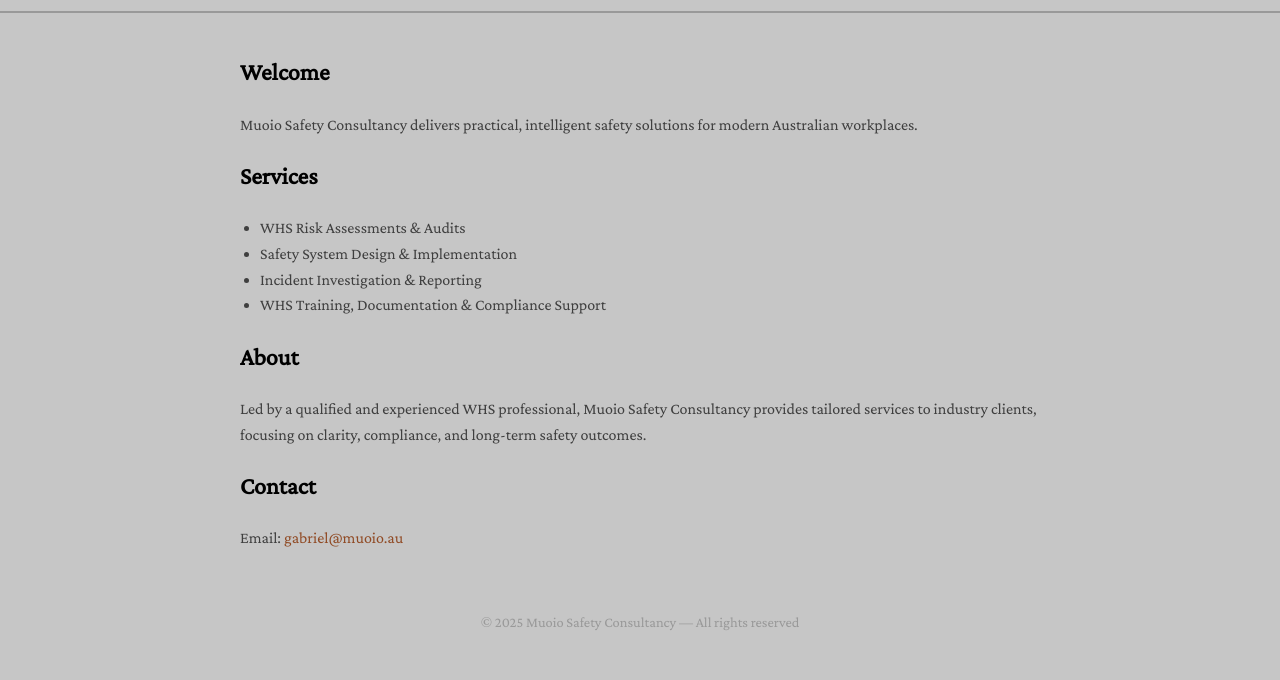
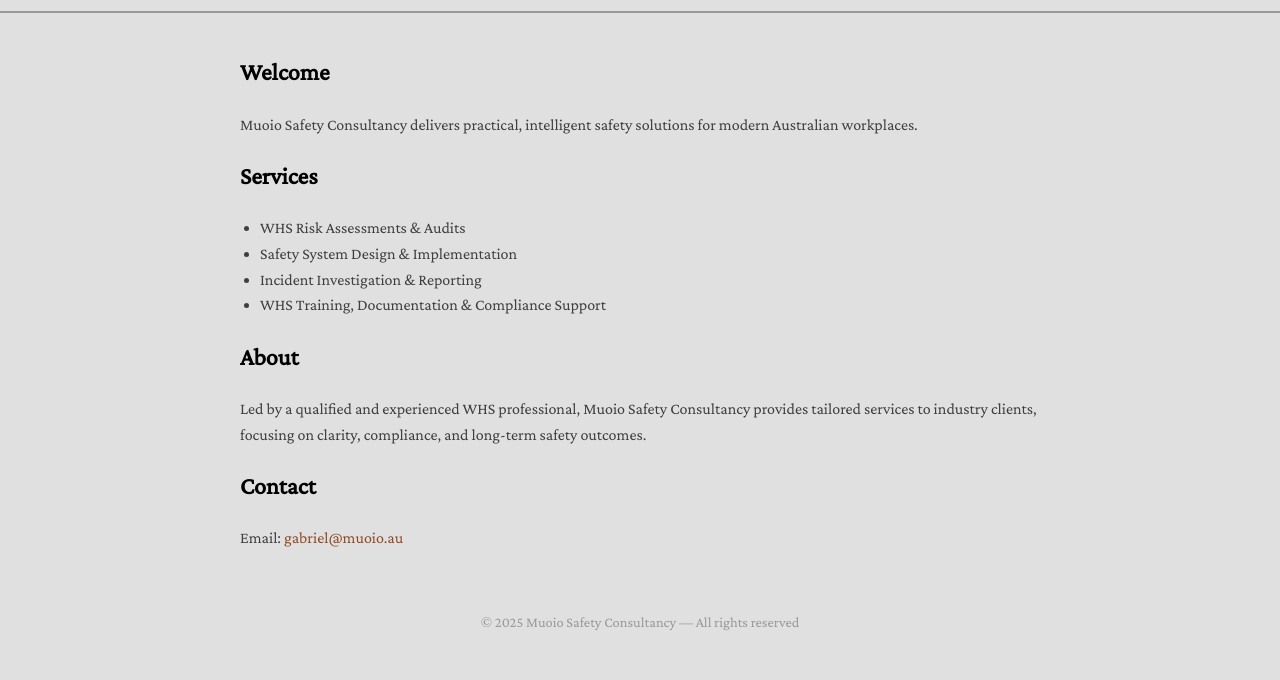
Before and after one commit to Gabriel-Muoio/muoio-safety-consultancy, a plain HTML site: page index.html in a window 1280 px wide. Shown: the part 120-800 px from the top of the page. Drawn offline with nearby package versions, Linux system fonts and the light colour scheme.

Commit message:
Update index.html

```diff
--- a/index.html
+++ b/index.html
@@ -11,7 +11,7 @@
       --white: #ffffff;
       --black:#000000;
       --text: #3f3f3f;
-      --background: #c6c6c6; /* Try ,3a3a3a 333, 404040 etc. */
+      --background: #e0e0e0; /* Try ,3a3a3a 333, 404040 etc. */
       --muted: #999;
     }
 
```
